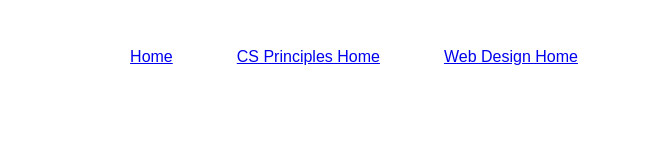
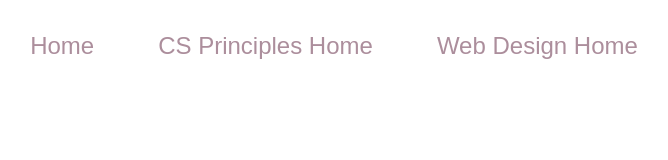
Before and after one commit to berlinpaige/cis-pla-portfolio, a React app: page / in a window 1280 px wide. Shown: the whole page, without its empty margins (306-974 px from the left). Built offline with nearby package versions, Linux system fonts and the light colour scheme; a web font is replaced by a local one.

Commit message:
styled main navigation

```diff
--- a/src/components/header/Header.css
+++ b/src/components/header/Header.css
@@ -1,4 +1,36 @@
-.navlink {
-  display: inline-block;
-  padding: 2rem;
+.mainHeader ul{
+    padding: 0;
+    margin: 0;
 }
+
+.navlinkMain {
+    display: inline-block;
+    padding: 1.5rem;
+}
+
+.navlinkMain a {
+    color: #ac8e9c;
+    text-decoration: none;
+    font-size: 1rem;
+    border-bottom: 2px solid transparent;
+}
+
+.navlinkMain a:hover {
+    border-bottom-color: #ac8e9c;
+    -webkit-transition: all 0.5s; /* Safari */
+    -moz-transition: all 0.5s; /* Firefox */
+    -ms-transition: all 0.5s; /* Internet Explorer */
+    -o-transition: all 0.5s; /* Opera */
+    transition: all 0.5s;
+}
+
+@media screen and (min-width: 700px) {
+    .navlinkMain {
+        padding: 2rem;
+    }
+
+    .navlinkMain a {
+        font-size: 1.5rem;
+    }
+
+}
--- a/src/components/header/Header.js
+++ b/src/components/header/Header.js
@@ -1,17 +1,17 @@
 import React from 'react';
-import { Link } from 'react-router-dom';
+import { NavLink } from 'react-router-dom';
 import './Header.css';
 
 import {MAIN_NAVIGATION_LIST} from '../../constants/navigationConstants.js'
 
 const Header = () => (
-    <header>
+    <header className="mainHeader">
         <nav>
             <ul>
                 {
                     MAIN_NAVIGATION_LIST.map(({path, linkName}) => (
-                        <div className="navlink" key={path}>
-                            <Link to={path}>{linkName}</Link>
+                        <div className="navlinkMain" key={path}>
+                            <NavLink activeStyle={path !== '/' ? { borderBottomColor: '#ac8e9c'} : {}} to={path}>{linkName}</NavLink>
                         </div>
                     ))
                 }
--- a/src/components/main/Main.js
+++ b/src/components/main/Main.js
@@ -5,6 +5,7 @@ import WebDesignPage from '../pages/web-design-page/WebDesignPage';
 import CSPrinciplesPage from '../pages/cs-principles-page/CSPrinciplesPage';
 
 import {
+    HOME_PATH,
     JAVA_PATH,
     CS_PRINCIPLES_PATH,
     WEB_DESIGN_PATH,
```
